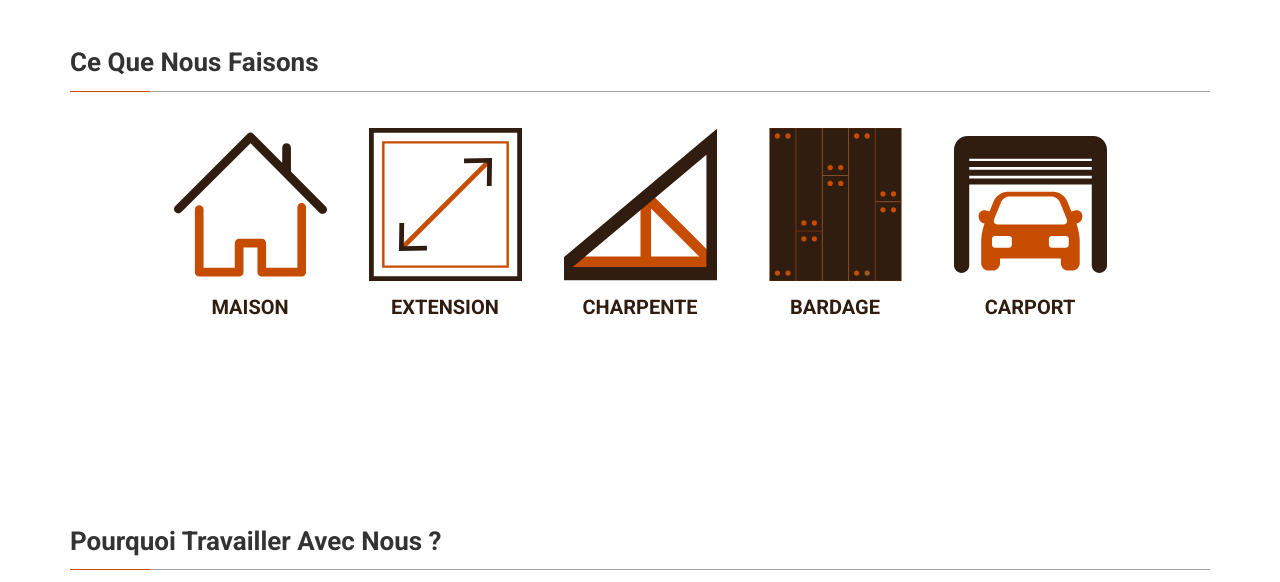
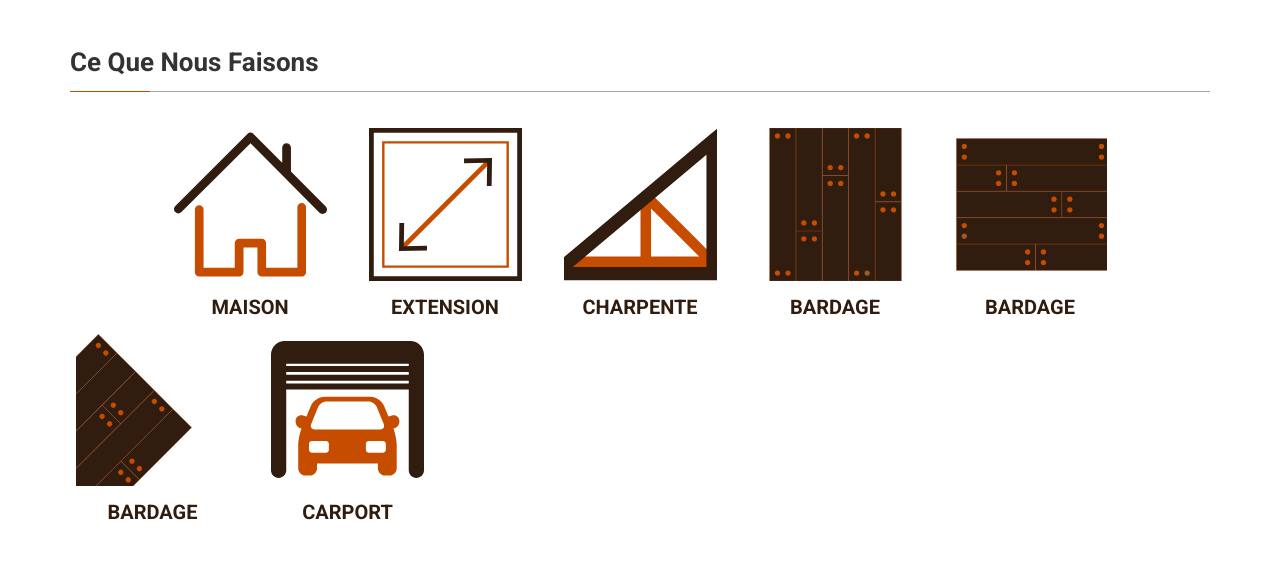
Before and after one commit to Userbn/ingewood, a website: page client/index.html in a window 1280 px wide. Shown: the part 780-1362 px from the top of the page. Drawn offline with Linux system fonts and the light colour scheme.

Commit message:
test bardage

```diff
--- a/client/index.html
+++ b/client/index.html
@@ -195,6 +195,24 @@
                     <div class="wprt-icon-text">
                         <div class="icon">
                           <img src="img/bardage.svg"/>
+                        </div>
+                        <h3><a href="#">BARDAGE</a></h3>
+                    </div>
+                    <div class="wprt-spacer" data-desktop="0" data-mobi="30" data-smobi="30" style="height:0px"></div>
+                </div>
+                <div class="col-md-2">
+                    <div class="wprt-icon-text">
+                        <div class="icon">
+                          <img src="img/bardage_90.svg"/>
+                        </div>
+                        <h3><a href="#">BARDAGE</a></h3>
+                    </div>
+                    <div class="wprt-spacer" data-desktop="0" data-mobi="30" data-smobi="30" style="height:0px"></div>
+                </div>
+                <div class="col-md-2">
+                    <div class="wprt-icon-text">
+                        <div class="icon">
+                          <img src="img/bardage_45.svg"/>
                         </div>
                         <h3><a href="#">BARDAGE</a></h3>
                     </div>
```
Also changed, not shown: client/img/bardage_45.svg (added), client/img/bardage_90.svg (added).
